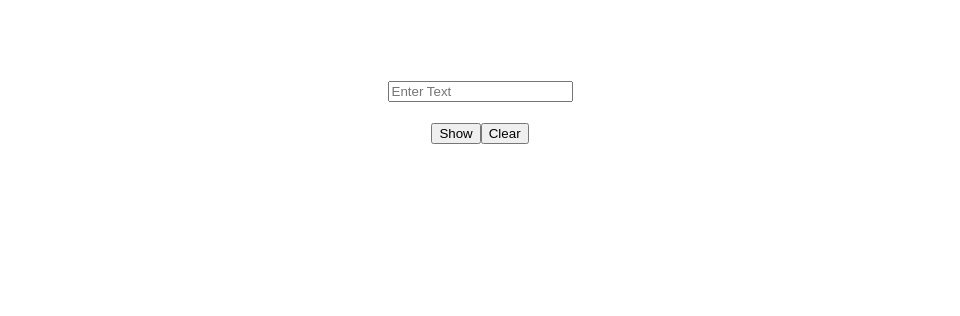
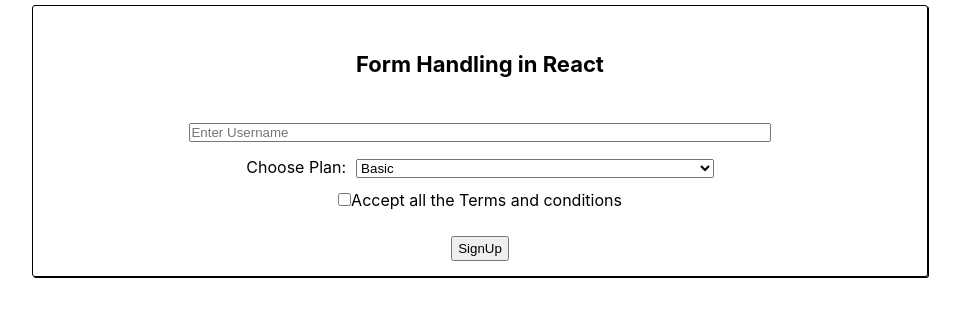
Before and after one commit to Apoorv2402/ReactJS, a React (Create React App) app: page / in a window 1280 px wide. Shown: the top 316 px of the page, without its empty margins (160-1120 px from the left). Built offline with nearby package versions, Linux system fonts and the light colour scheme.

Commit message:
getting Form Data

```diff
--- a/src/App.css
+++ b/src/App.css
@@ -1,38 +1,41 @@
-.App {
+*{
+  box-sizing: border-box;
+  margin: 0;
+  padding: 0;
+}
+form{
+  width: 70vw;
+  height : fit-content;
+  margin: 5px auto;
   text-align: center;
+  border: 1.5px solid black;
+  box-shadow: 1px 1px black;
+  border-radius: 3px;
 }
 
-.App-logo {
-  height: 40vmin;
-  pointer-events: none;
+form h3{
+  text-align: center;
+  font-size: 22px;
+  padding-top: 5%;
+  padding-bottom: 5%;
 }
+form select{
+  display: inline-block;
+  margin-left: 10px;
+  width: 40%;
+}
+form input{
+  width: 65%;
+  margin-bottom: 15px;
+}
+#checkbox{
+  width: max-content;
+  margin: 15px 0%;
+}
+form button{
+  width: fit-content;
+  display: block;
+  padding: 3px 5px;
+  margin: 15px auto;
 
-@media (prefers-reduced-motion: no-preference) {
-  .App-logo {
-    animation: App-logo-spin infinite 20s linear;
-  }
 }
-
-.App-header {
-  background-color: #282c34;
-  min-height: 100vh;
-  display: flex;
-  flex-direction: column;
-  align-items: center;
-  justify-content: center;
-  font-size: calc(10px + 2vmin);
-  color: white;
-}
-
-.App-link {
-  color: #61dafb;
-}
-
-@keyframes App-logo-spin {
-  from {
-    transform: rotate(0deg);
-  }
-  to {
-    transform: rotate(360deg);
-  }
-}
--- a/src/App.js
+++ b/src/App.js
@@ -3,37 +3,32 @@ import './App.css';
 import Users from './Components/Users';
 
 function App() {
-  const [text, setText] = useState();
-  const [id, setId] = useState();
-  const [show, setShow] = useState(false);
 
+  const [name,setName] = useState('');
+  const [tnc,setTnc] = useState(false);
+  const [plan,setPlan] = useState('');
 
-  function updatetext(e) {
-    let date = new Date();
-    setId(date.getTime());
-    setText(e.target.value)
-    setShow(false)
-  }
-  function clearFunction() {
-    setText(null);
-    setId(null);
+  function getFormData(e) {
+    e.preventDefault()
+    console.log(name,tnc,plan)
 
   }
+;  return (
+    <div className="App">
 
-  console.log(text);
-  console.log(show)
-  console.log(id)
-  return (
-    <div className="App">
-      <br /><br /><br /><br />
-      <input type="text" placeholder="Enter Text" onChange={updatetext} ></input><br /><br />
-      <button onClick={() => setShow(!show)}>
-        {show ? "Hide" : "Show"}
-      </button>
-      <button onClick={clearFunction} >Clear</button>
-
-        {show ? <Users name={text} userid={id}/> : null}
-
+  <form onSubmit={getFormData}>
+    <h3>Form Handling in React</h3>
+    <input type="text" name="name" placeholder="Enter Username" onChange={(e)=>setName(e.target.value)}></input><br />
+    <label>Choose Plan:</label>
+    <span><select onChange={(e)=>setPlan(e.target.value)}>
+      <option>Basic</option>
+      <option>Standard</option>
+      <option >Premium</option>
+    </select></span>
+    <br />
+    <input id="checkbox" type="checkbox"onChange={(e)=>setTnc(e.target.checked)}></input><span>Accept all the Terms and conditions</span>
+  <button type="submit" >SignUp</button>
+  </form>
     </div>
   );
 }
```
